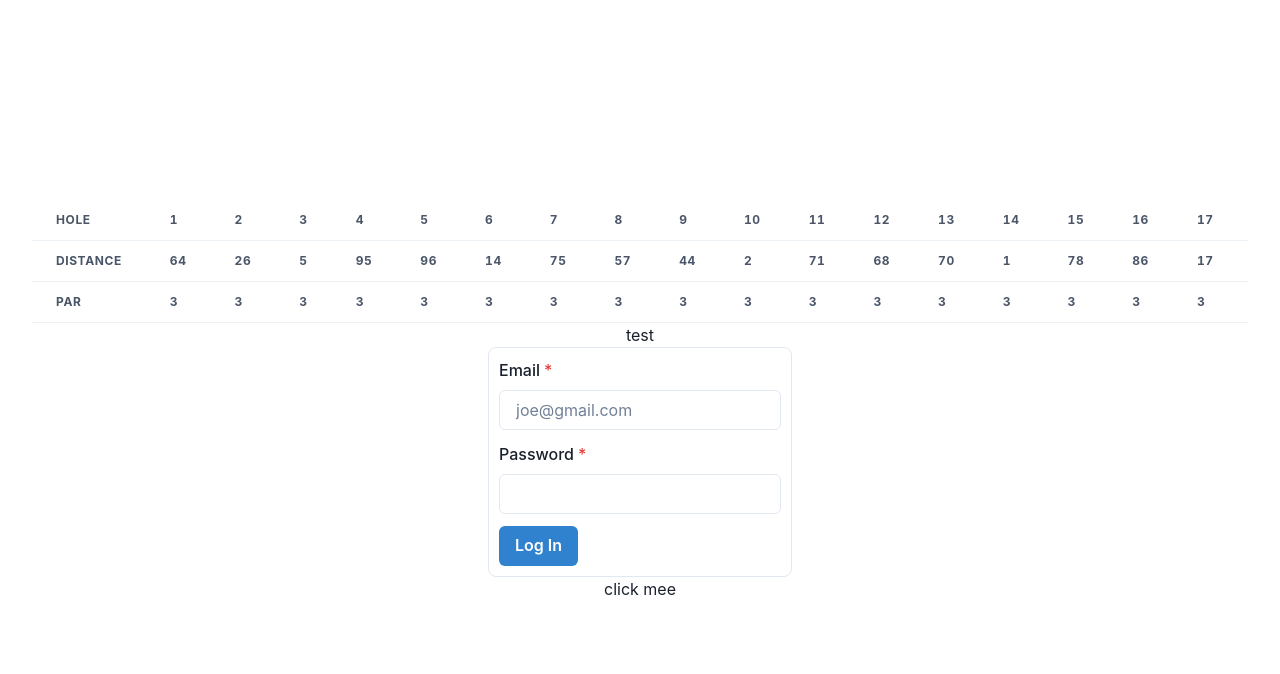
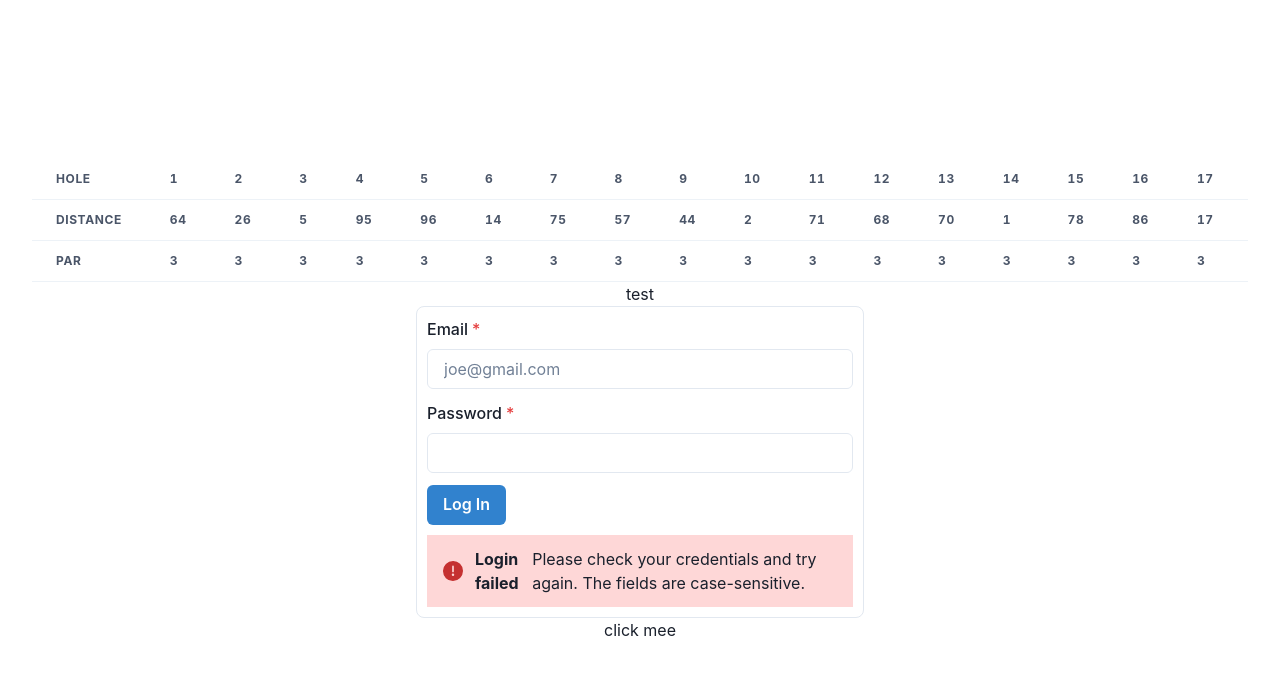
Before and after one commit to imccausl/disco-fever, a Next.js app in the folder my-app/: page / in a window 1280 px wide. Both pictures are taken after a click on the button "Log In". Shown: the top 674 px of the page. Built offline with nearby package versions, Linux system fonts and the light colour scheme; no server answers.

Commit message:
login url, login required decorator for /home/

```diff
--- a/my-app/components/Form/SignupForm.tsx
+++ b/my-app/components/Form/SignupForm.tsx
@@ -1,4 +1,10 @@
 import { FormControl, FormLabel, Input } from '@chakra-ui/react'
+import {
+    Alert,
+    AlertIcon,
+    AlertTitle,
+    AlertDescription,
+} from '@chakra-ui/react'
 import { Box } from '@chakra-ui/react'
 import { Button } from '@chakra-ui/react'
 import React, { useState, useEffect } from 'react';
@@ -16,6 +22,7 @@ const SignupForm: React.FC = () => {
 
     const [username, setUsername] = useState('');
     const [password, setPassword] = useState('');
+    const [loginStatus, setLoginStatus] = useState('');
 
     const onSubmit = () => {
         const data = {
@@ -37,7 +44,20 @@ const SignupForm: React.FC = () => {
             url: loginUrl,
             data: new URLSearchParams(data),
             headers,
-        });
+            validateStatus: (status) => {
+                console.log(status)
+                return status >= 200 && status <= 302; // default
+            }
+        })
+        .then(function(res) {
+            setLoginStatus('success')
+            setTimeout(() => {
+                window.location.assign("/home/")
+            })
+        })
+        .catch(function(error) {
+            setLoginStatus('error')
+        })
     }
 
 
@@ -52,6 +72,19 @@ const SignupForm: React.FC = () => {
                 <Input onChange={(event) => setPassword(event.currentTarget.value)} name="password" id='password' type="password" />
             </FormControl>
             <Button onClick={onSubmit} colorScheme='blue'>Log In</Button>
+            { loginStatus === 'error' ? (
+                <Alert status='error' style={{ marginTop: '10px' }}>
+                    <AlertIcon />
+                    <AlertTitle>Login failed</AlertTitle>
+                    <AlertDescription>Please check your credentials and try again. The fields are case-sensitive.</AlertDescription>
+                </Alert>
+            ) : loginStatus === 'success' && (
+                <Alert status='success' style={{ marginTop: '10px' }}>
+                    <AlertIcon />
+                    <AlertTitle>Login successful</AlertTitle>
+                    <AlertDescription>Redirecting you to your home.</AlertDescription>
+                </Alert>
+            )}
         </Box>
     )
 };
--- a/my-app/pages/api/hello.ts
+++ /dev/null
@@ -1,13 +0,0 @@
-// Next.js API route support: https://nextjs.org/docs/api-routes/introduction
-import type { NextApiRequest, NextApiResponse } from 'next'
-
-type Data = {
-  name: string
-}
-
-export default function handler(
-  req: NextApiRequest,
-  res: NextApiResponse<Data>
-) {
-  res.status(200).json({ name: 'John Doe' })
-}
```
Also changed, not shown: 2 other files (tests, documents, lock files or other folders).
